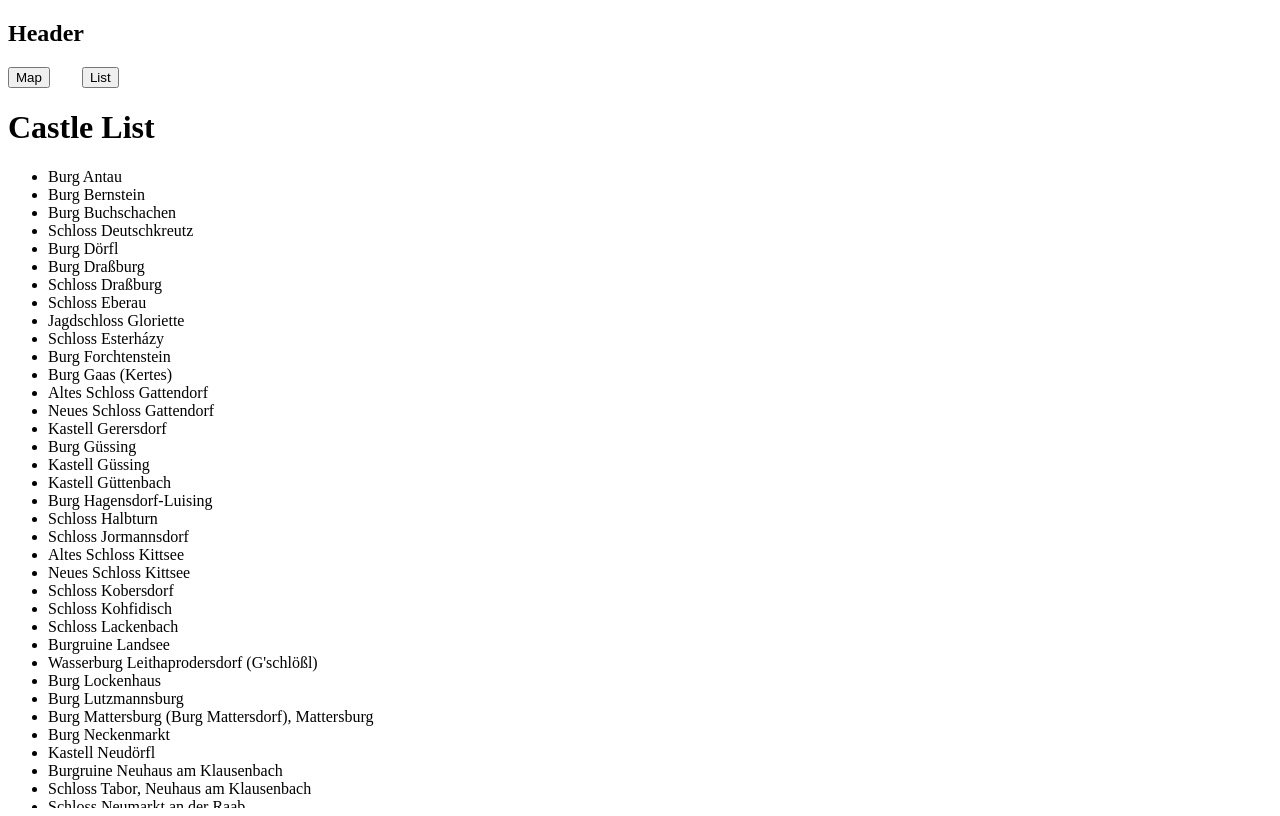
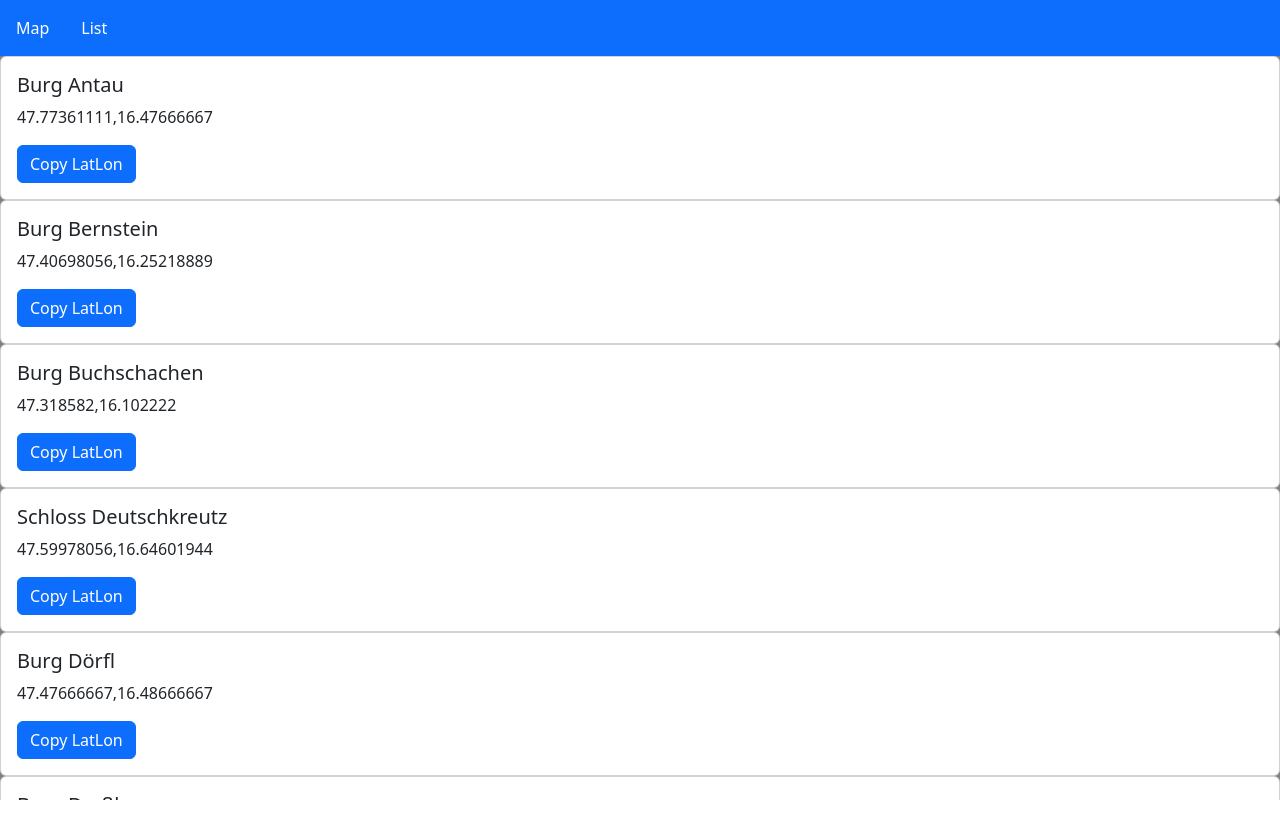
Before and after one commit to SamAdams1/castle-finder, an Angular app: page /list in a window 1280 px wide. Built offline with nearby package versions, Linux system fonts and the light colour scheme.

Commit message:
map and list css html

```diff
--- a/src/app/app.component.html
+++ b/src/app/app.component.html
@@ -1,6 +1,13 @@
-<nav>
-  <h1>Header</h1>
-  <a routerLink="/" style="margin-right: 2em"><button>Map</button></a>
-  <a routerLink="/list"><button>List</button></a>
+<nav class="navbar bg-primary a" data-bs-theme="dark">
+  <ul class="nav nav-pills">
+    <li class="nav-item">
+      <a class="nav-link active" aria-current="page" routerLink="/">Map</a>
+    </li>
+    <li class="nav-item">
+      <a class="nav-link active" routerLink="/list">List</a>
+    </li>
+  </ul>
 </nav>
-<router-outlet />
+<div style="background-color: gray">
+  <router-outlet />
+</div>
--- a/src/app/list/list.component.css
+++ b/src/app/list/list.component.css
@@ -0,0 +1,21 @@
+.belowHeader {
+  position: fixed;
+  margin-top: 3.5em;
+  top: 0;
+  bottom: 0;
+  right: 0;
+  left: 0;
+  z-index: -1;
+  background: gray;
+
+  overflow-x: auto;
+}
+.list {
+  display: flex;
+  flex-direction: row;
+  flex-wrap: wrap;
+}
+.card {
+  width: 20em;
+  flex: 1 1 0%;
+}
--- a/src/app/list/list.component.html
+++ b/src/app/list/list.component.html
@@ -1,7 +1,15 @@
-<div style="overflow-y: auto; height: 90vh">
-  <h1>Castle List</h1>
-
-  <ul>
-    <li *ngFor="let castle of castlesKeys">{{ castle }}</li>
-  </ul>
+<div class="belowHeader">
+  <div *ngFor="let castle of castlesKeys" class="d-flex justify-content-center">
+    <div class="card w-50">
+      <div class="card-body">
+        <h5 class="card-title">{{ castle }}</h5>
+        <p class="card-text">
+          {{ castlesData[castle] }}
+        </p>
+        <a class="btn btn-primary" (click)="copyLatLon(castlesData[castle])">
+          Copy LatLon
+        </a>
+      </div>
+    </div>
+  </div>
 </div>
--- a/src/app/list/list.component.ts
+++ b/src/app/list/list.component.ts
@@ -10,9 +10,17 @@ import { NgFor } from '@angular/common';
   styleUrl: './list.component.css',
 })
 export class ListComponent {
+  castlesData;
   castlesKeys;
 
   constructor(service: CastleService) {
-    this.castlesKeys = service.getCastlesKeys();
+    this.castlesData = service.getCastlesData();
+
+    this.castlesKeys = Object.keys(this.castlesData);
+  }
+
+  copyLatLon(latLon: number[]) {
+    console.log(latLon);
+    navigator.clipboard.writeText(`${latLon}`);
   }
 }
--- a/src/app/map/map.component.css
+++ b/src/app/map/map.component.css
@@ -2,7 +2,16 @@
   height: 80vh;
 
   #map {
-    height: 100%;
+    height: 100vh;
     width: 100%;
   }
 }
+.belowHeader {
+  position: fixed;
+  margin-top: 3em;
+  top: 0;
+  bottom: 0;
+  right: 0;
+  left: 0;
+  z-index: -1;
+}
--- a/src/app/map/map.component.html
+++ b/src/app/map/map.component.html
@@ -1,6 +1,6 @@
 <!-- map.component.html -->
-<h1>Map</h1><p>Number of castles: {{numCastles}}</p>
-<div class="map-container">
-  <div id="map">
+<div class="belowHeader">
+  <div class="map-container">
+    <div id="map"></div>
   </div>
 </div>
--- a/src/index.html
+++ b/src/index.html
@@ -1,13 +1,24 @@
-<!doctype html>
+<!DOCTYPE html>
 <html lang="en">
   <head>
-  <meta charset="utf-8">
+    <meta charset="utf-8" />
     <title>CastleFinder</title>
-  <base href="/">
-  <meta name="viewport" content="width=device-width, initial-scale=1">
-  <link rel="icon" type="image/x-icon" href="favicon.ico">
+    <base href="/" />
+    <meta name="viewport" content="width=device-width, initial-scale=1" />
+    <link rel="icon" type="image/x-icon" href="favicon.ico" />
+    <link
+      href="https://cdn.jsdelivr.net/npm/bootstrap@5.3.3/dist/css/bootstrap.min.css"
+      rel="stylesheet"
+      integrity="sha384-QWTKZyjpPEjISv5WaRU9OFeRpok6YctnYmDr5pNlyT2bRjXh0JMhjY6hW+ALEwIH"
+      crossorigin="anonymous"
+    />
   </head>
   <body>
     <app-root></app-root>
+    <script
+      src="https://cdn.jsdelivr.net/npm/bootstrap@5.3.3/dist/js/bootstrap.bundle.min.js"
+      integrity="sha384-YvpcrYf0tY3lHB60NNkmXc5s9fDVZLESaAA55NDzOxhy9GkcIdslK1eN7N6jIeHz"
+      crossorigin="anonymous"
+    ></script>
   </body>
 </html>
```
Lines whose indentation alone changed are shown as unchanged.
